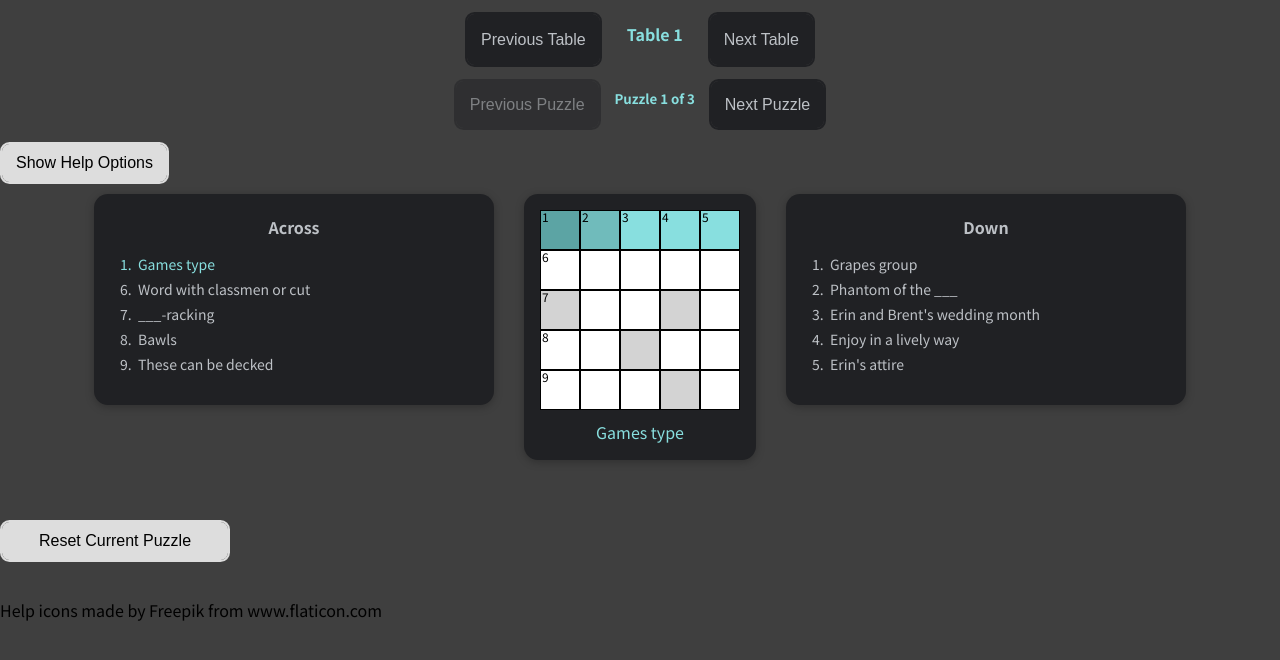
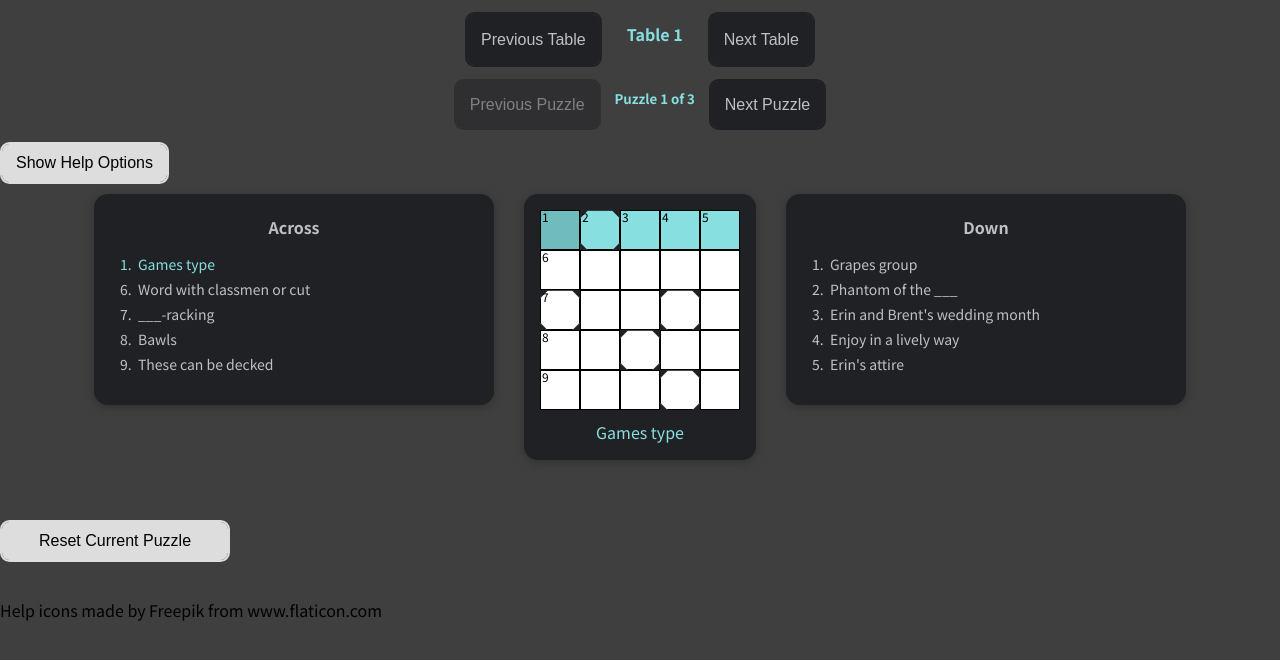
Before and after one commit to bka04/wedding, a React (Create React App) app: page / in a window 1280 px wide. Shown: the top 660 px of the page. Built offline with nearby package versions, Linux system fonts and the light colour scheme.

Commit message:
Used notched corners for jumble letters in crossword

```diff
--- a/src/components/crosswords/CrosswordCell.css
+++ b/src/components/crosswords/CrosswordCell.css
@@ -12,7 +12,8 @@
 }
 .cell input:focus {
   /* background-color: rgb(200, 200, 200); */
-  background-color: #5ca4a4;
+  /* background-color: #5ca4a4; */
+  background-color: #70bbbb;
 }
 .cell input:disabled {
   background-color: black;
@@ -32,13 +33,26 @@
 }
 
 .cellUsedForJumble {
-  background-color: lightgray;
+  /* background-color: lightgray; */
   /* border: 2px solid black !important; */
+  --notchSize: 20%;
+
+  clip-path:
+    polygon(
+      0% var(--notchSize),
+      var(--notchSize) 0%,
+      calc(100% - var(--notchSize)) 0%,
+      100% var(--notchSize),
+      100% calc(100% - var(--notchSize)),
+      calc(100% - var(--notchSize)) 100%,
+      var(--notchSize) 100%,
+      0% calc(100% - var(--notchSize))
+    );
 }
 
-.cellHighlight.cellUsedForJumble {
+/* .cellHighlight.cellUsedForJumble {
   background-color: #70bbbb;
-}
+} */
 
 .cell {
   position: relative;
```
